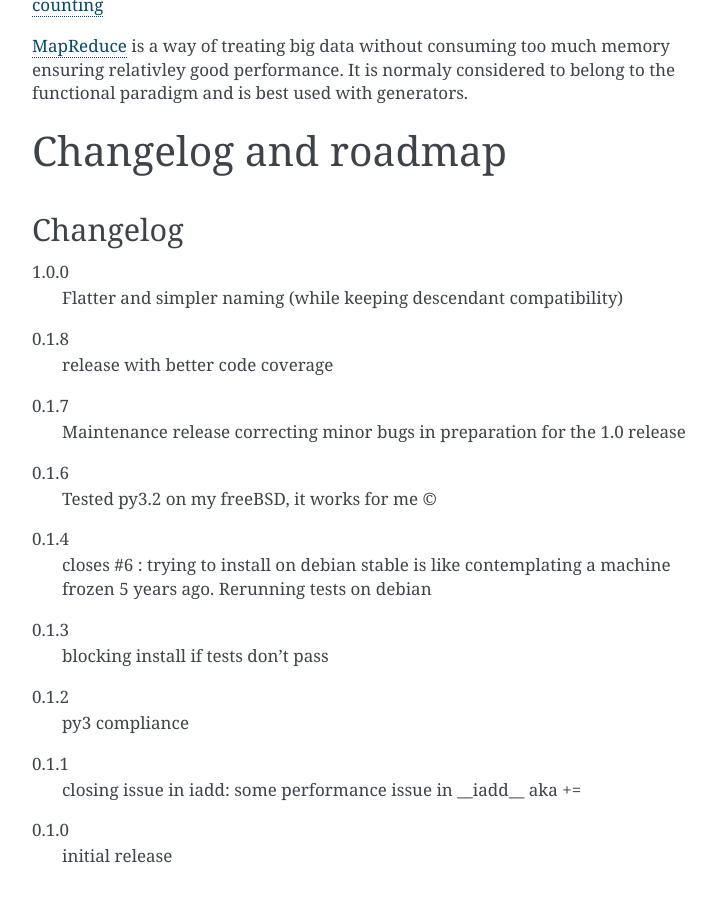
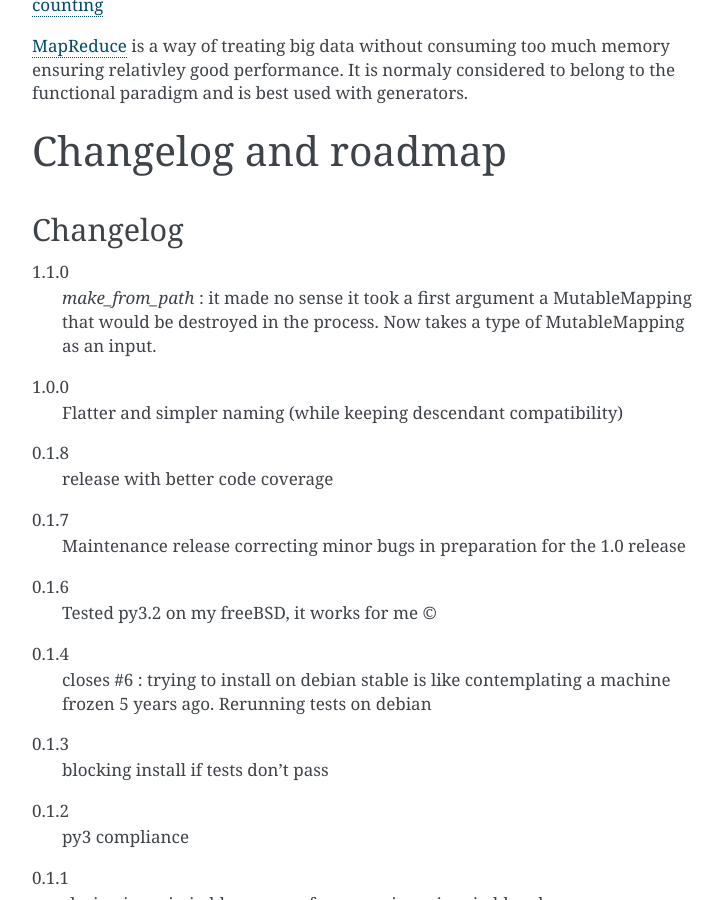
Before and after one commit to jul/archery, a Sphinx documentation site: the page built from docs/source/extra.rst, in a window 1280 px wide and 900 px high, scrolled down 3172 px. Shown: the whole window, without its empty margins (388-1111 px from the left). Built offline with Sphinx 7.4.7, drawn with Linux system fonts in a browser that asks for light colours; formulas are drawn with MathJax 3.

Commit message:
modified make_from_path API not forgeting to sign packages this time

```diff
--- a/archery/__init__.py
+++ b/archery/__init__.py
@@ -7,7 +7,7 @@ from .bow import mdict, vdict, sdict
 from .barrack import (
     paired_row_iter, bowyer, make_from_path, Path, mapping_row_iter
 )
-__version__ = "0.1.8"
+__version__ = "1.1.0"
 __author__ = "julien tayon"
 __author_email__ = "julien@tayon.net"
 __all__ = [
--- a/docs/source/extra.rst
+++ b/docs/source/extra.rst
@@ -101,6 +101,11 @@ Changelog and roadmap
 Changelog
 *********
 
+1.1.0
+    *make_from_path* : it made no sense it took a first argument
+    a MutableMapping that would be destroyed in the process.
+    Now takes a type of MutableMapping as an input.
+
 1.0.0
     Flatter and simpler naming (while keeping descendant compatibility)
 
--- a/docs/source/index.rst
+++ b/docs/source/index.rst
@@ -181,9 +181,8 @@ It is a neat trick, if you combine it with `make_from_path`_, it helps select ex
     >>> ## equivalent to list(tree.search(lambda x: Path(x).contains("point")))
     >>> print(res)
     >>> #Out: [('point', 'y', 1), ('point', 'x', 1), ('point', 'z', 0)]
-    >>> make_from_path(dict(), res)
-    >>> # {('point', 'y', 1): {('point', 'x', 1): ('point', 'z', 0)}}
-
+    >>> sum([ make_from_path(mdict, r) for r in  res])
+    >>> #Out:  {'point': {'x': 1, 'y': 1, 'z': 0}}
 
 Advanced usage
 ==============
```
Also changed, not shown: 2 other files.
